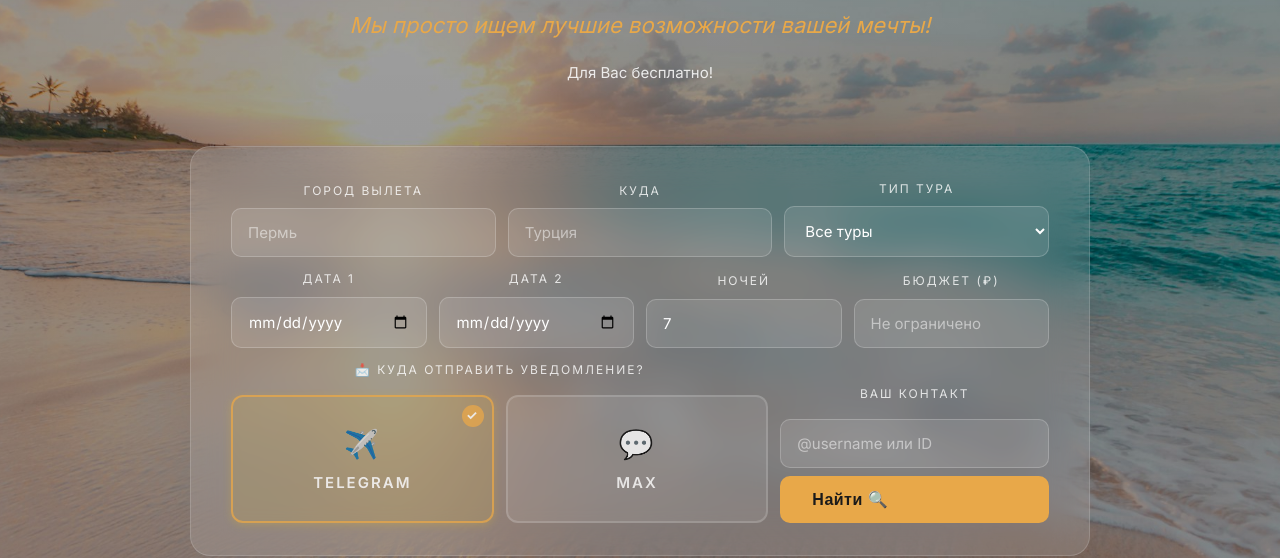
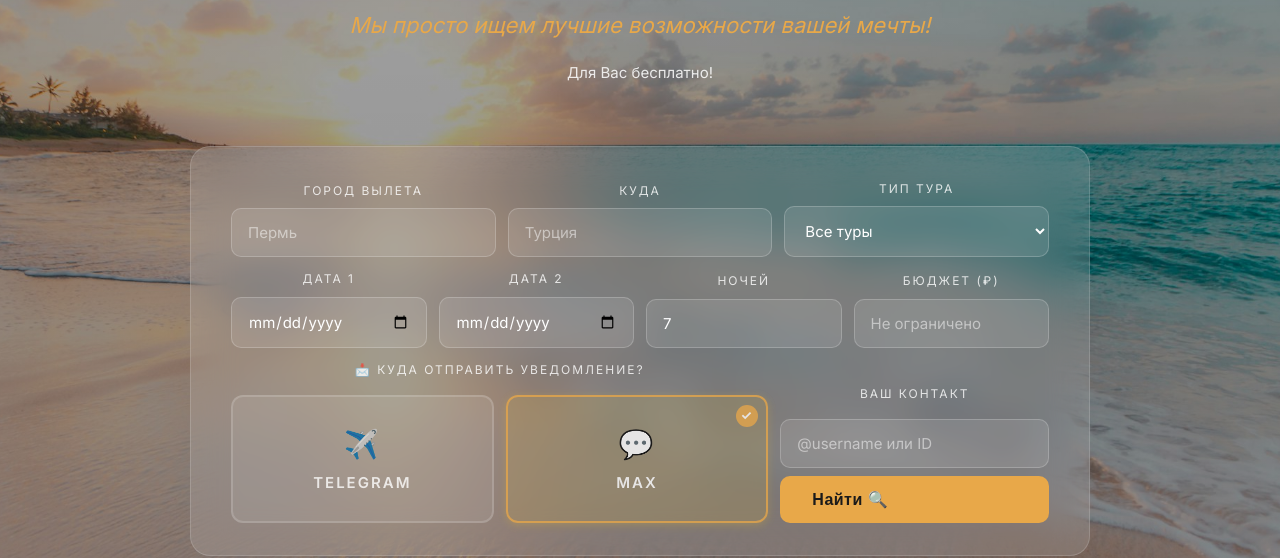
Before and after one commit to AndreySmithPerm/tour-tracker, a plain HTML site: page frontend/index.html in a window 1280 px wide. Shown: the part 256-814 px from the top of the page. Drawn offline with Linux system fonts and the light colour scheme; no server answers.

Commit message:
feat: set MAX as default messenger, remove 'soon' badge
- MAX is now the default notification channel
- Telegram option still available
- Removed 'скоро' from MAX bot in footer

```diff
--- a/frontend/index.html
+++ b/frontend/index.html
@@ -50,7 +50,7 @@
             <div class="footer-col">
                 <h4>Боты</h4>
                 <a href="https://t.me/your_bot_username" target="_blank">Telegram-бот</a>
-                <a href="#" target="_blank">MAX-бот (скоро)</a>
+                <a href="#" target="_blank">MAX-бот</a>
             </div>
             <div class="footer-col">
                 <h4>Контакты</h4>
--- a/frontend/static/js/app.js
+++ b/frontend/static/js/app.js
@@ -109,7 +109,7 @@ function renderHome() {
                             <label>📩 Куда отправить уведомление?</label>
                             <div class="messenger-selector">
                                     <label class="messenger-option">
-                                    <input type="radio" name="messenger" value="telegram" checked>
+                                        <input type="radio" name="messenger" value="telegram">
                                         <div class="messenger-card">
                                             <span class="messenger-check">✓</span>
                                             <span class="messenger-icon">✈️</span>
@@ -117,7 +117,7 @@ function renderHome() {
                                         </div>
                                     </label>
                                     <label class="messenger-option">
-                                    <input type="radio" name="messenger" value="max">
+                                        <input type="radio" name="messenger" value="max" checked>
                                         <div class="messenger-card">
                                             <span class="messenger-check">✓</span>
                                             <span class="messenger-icon">💬</span>
```
Lines whose indentation alone changed are shown as unchanged.
